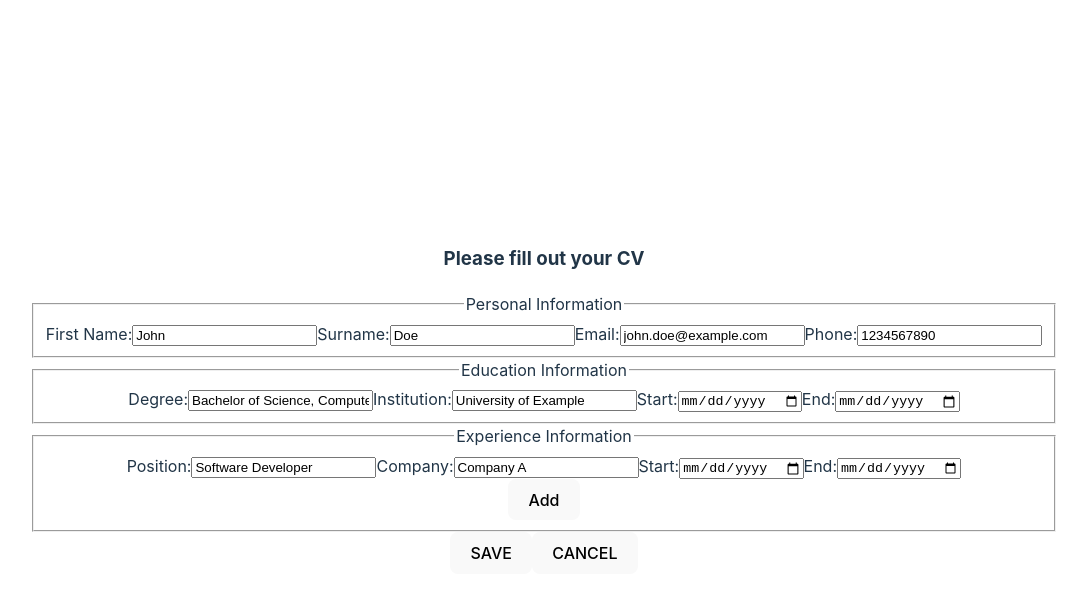
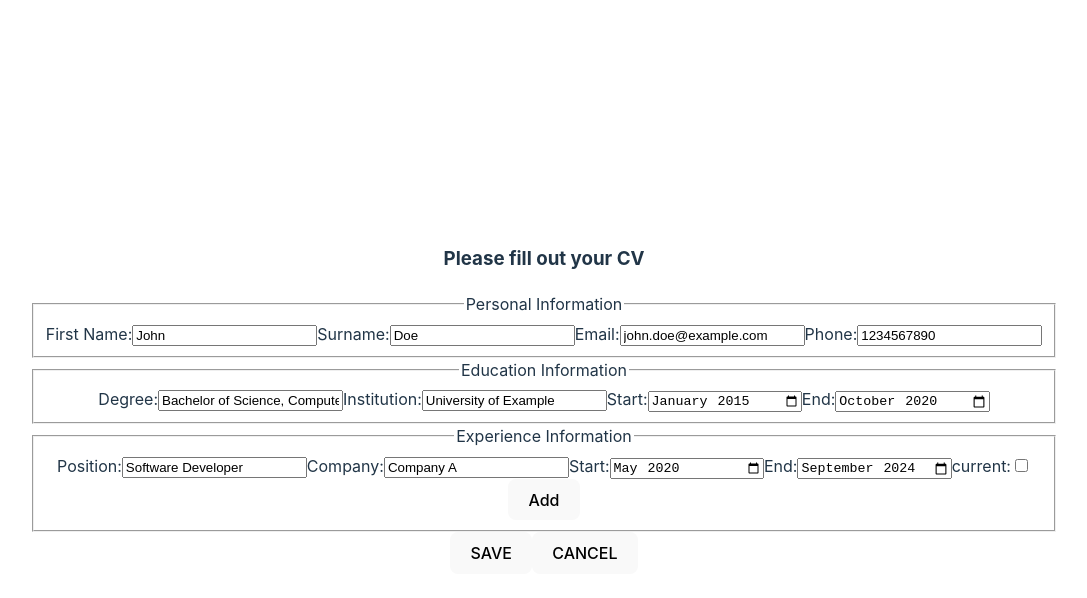
Before and after one commit to Norraynor/odin-cv-application, a React (Vite) app: page / in a window 1280 px wide. Both pictures are taken after a click on the button "EDIT". Shown: the top 598 px of the page, without its empty margins (96-1183 px from the left). Built offline with nearby package versions, Linux system fonts and the light colour scheme.

Commit message:
Change date picker to month. Finish project

```diff
--- a/src/components/CV.jsx
+++ b/src/components/CV.jsx
@@ -17,15 +17,16 @@ function CV() {
 		education: {
 			degree: "Bachelor of Science, Computer Science",
 			institution: "University of Example",
-			startDate: "2015",
-			endDate: "2020",
+			startDate: "2015-01",
+			endDate: "2020-10",
 		},
 		experience: [
 			{
 				position: "Software Developer",
 				company: "Company A",
-				startDate: "2020",
-				endDate: "Present",
+				startDate: "2020-05",
+				endDate: "2024-09",
+				current: false,
 				// details: [
 				// 	"Built web applications using React and Node.js",
 				// 	"Worked on various projects, including a project management tool",
@@ -60,7 +61,10 @@ function CV() {
 					position: formValue.target["position" + i].value,
 					company: formValue.target["company" + i].value,
 					startDate: formValue.target["start-date" + i].value,
-					endDate: formValue.target["end-date" + i].value,
+					endDate: !formValue.target["current" + i].value
+						? "present"
+						: formValue.target["end-date" + i].value,
+					current: formValue.target["current" + i].value,
 				}
 			);
 		}
--- a/src/components/CVForm.jsx
+++ b/src/components/CVForm.jsx
@@ -28,7 +28,7 @@ function CVForm(props) {
 							id="first-name"
 							name="first-name"
 							required
-							value={props.data.personal.firstName}
+							defaultValue={props.data.personal.firstName}
 						/>
 						<label htmlFor="surname">Surname:</label>
 						<input
@@ -36,7 +36,7 @@ function CVForm(props) {
 							id="surname"
 							name="surname"
 							required
-							value={props.data.personal.surname}
+							defaultValue={props.data.personal.surname}
 						/>
 						<label htmlFor="email">Email:</label>
 						<input
@@ -44,7 +44,7 @@ function CVForm(props) {
 							id="email"
 							name="email"
 							required
-							value={props.data.personal.email}
+							defaultValue={props.data.personal.email}
 						/>
 						<label htmlFor="phone">Phone:</label>
 						<input
@@ -52,7 +52,7 @@ function CVForm(props) {
 							id="phone"
 							name="phone"
 							required
-							value={props.data.personal.phone}
+							defaultValue={props.data.personal.phone}
 						/>
 					</fieldset>
 
@@ -64,7 +64,7 @@ function CVForm(props) {
 							id="degree"
 							name="degree"
 							required
-							value={props.data.education.degree}
+							defaultValue={props.data.education.degree}
 						/>
 						<label htmlFor="institution">Institution:</label>
 						<input
@@ -72,23 +72,23 @@ function CVForm(props) {
 							id="institution"
 							name="institution"
 							required
-							value={props.data.education.institution}
+							defaultValue={props.data.education.institution}
 						/>
 						<label htmlFor="start-edu">Start:</label>
 						<input
-							type="date"
+							type="month"
 							id="start-edu"
 							name="start-edu"
 							required
-							value={props.data.education.startDate}
+							defaultValue={props.data.education.startDate}
 						/>
 						<label htmlFor="end-edu">End:</label>
 						<input
-							type="date"
+							type="month"
 							id="end-edu"
 							name="end-edu"
 							required
-							value={props.data.education.endDate}
+							defaultValue={props.data.education.endDate}
 						/>
 					</fieldset>
 
--- a/src/components/FormExperience.jsx
+++ b/src/components/FormExperience.jsx
@@ -11,7 +11,7 @@ function FormExperience(props) {
 					id={"position" + props.num}
 					name={"position" + props.num}
 					required
-					value={props.data?.position}
+					defaultValue={props.data?.position}
 				/>
 				<label htmlFor={"company" + props.num}>Company:</label>
 				<input
@@ -19,23 +19,29 @@ function FormExperience(props) {
 					id={"company" + props.num}
 					name={"company" + props.num}
 					required
-					value={props.data?.company}
+					defaultValue={props.data?.company}
 				/>
 				<label htmlFor={"start-date" + props.num}>Start:</label>
 				<input
-					type="date"
+					type="month"
 					id={"start-date" + props.num}
 					name={"start-date" + props.num}
 					required
-					value={props.data?.startDate}
+					defaultValue={props.data?.startDate}
 				/>
 				<label htmlFor={"end-date" + props.num}>End:</label>
 				<input
-					type="date"
+					type="month"
 					id={"end-date" + props.num}
 					name={"end-date" + props.num}
-					required
-					value={props.data?.endDate}
+					defaultValue={props.data?.endDate}
+				/>
+				<label htmlFor={"current" + props.num}>current:</label>
+				<input
+					type="checkbox"
+					id={"current" + props.num}
+					name={"current" + props.num}
+					defaultValue={props.data?.current}
 				/>
 			</div>
 		</>
```
